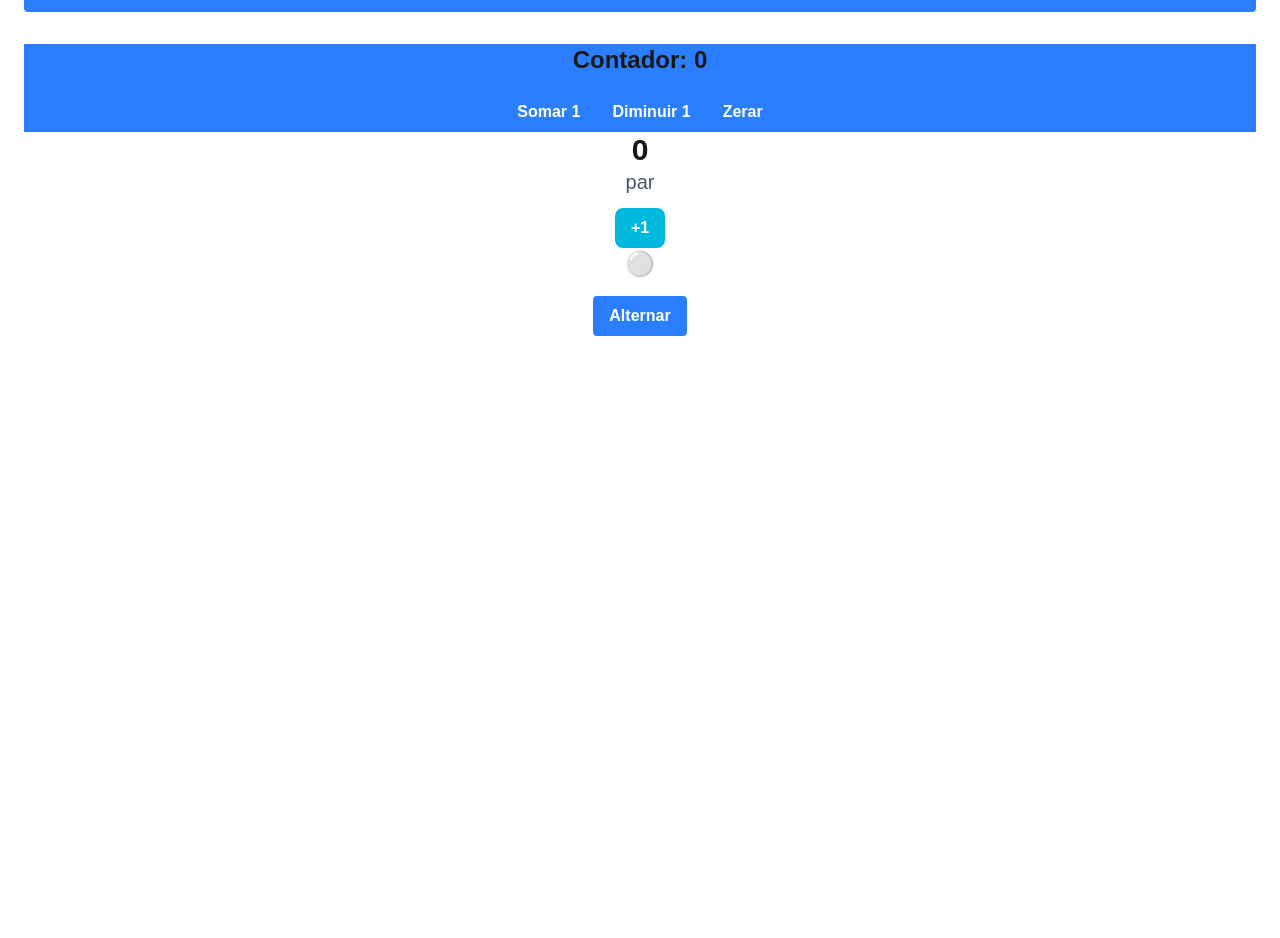
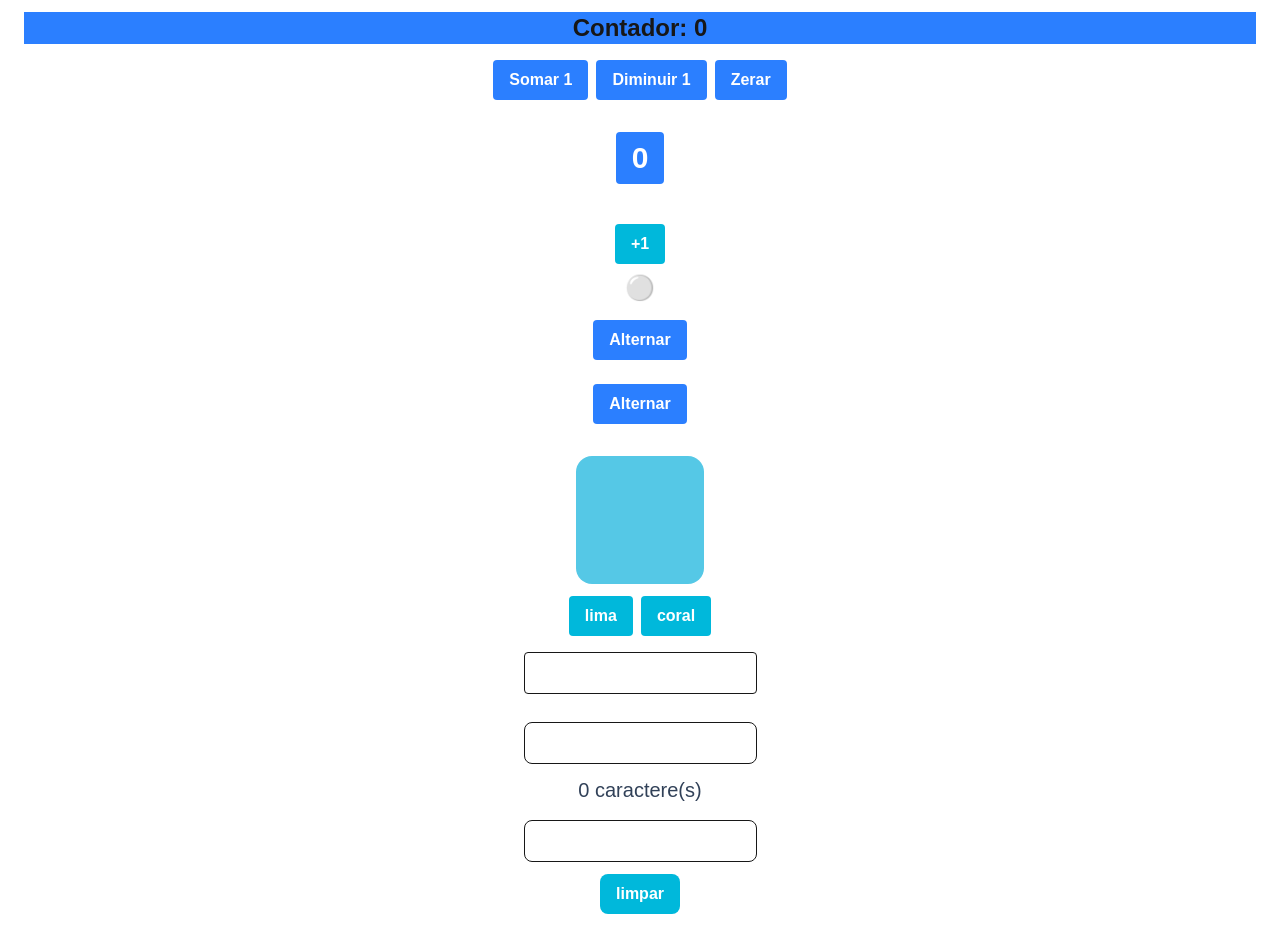
Before and after one commit to GustavoTFPR/ReactAula, a Next.js app: page /lista03 in a window 1280 px wide. Shown: the part 220-1158 px from the top of the page. Before the commit the page ends 800 px from the top, so only its background shows below. Built offline with nearby package versions, Linux system fonts and the light colour scheme.

Commit message:
Adicionando exercícios até o exercício 10

```diff
--- a/app/lista03/page.tsx
+++ b/app/lista03/page.tsx
@@ -1,8 +1,13 @@
 import AlertOnClique from "@/components/lista03/AlertOnClick";
 import ContadorMaisUm from "@/components/lista03/Contador+1";
+import ContarCaracteres from "@/components/lista03/ContarCaracteres";
+import InputControlado from "@/components/lista03/InputControlado";
 import MenosUmEZerar from "@/components/lista03/MenosUmEZerar";
+import MostrarEsconder from "@/components/lista03/MostrarEsconder";
 import ParOuImpar from "@/components/lista03/ParOuImpar";
+import ResetarInput from "@/components/lista03/ResetarInput";
 import ToggleLigaDesliga from "@/components/lista03/ToggleLigaDesliga";
+import TrocaCor from "@/components/lista03/TrocaCor";
 
 export default function Lista03() {
     return (
@@ -12,6 +17,11 @@ export default function Lista03() {
             <MenosUmEZerar/>
             <ParOuImpar/>
             <ToggleLigaDesliga/>
-        </main>
-    )
+            <MostrarEsconder/>
+            <TrocaCor/>
+            <InputControlado/>
+            <ContarCaracteres/>
+            <ResetarInput/>
+    </main>
+);
 }
--- a/components/lista03/AlertOnClick.tsx
+++ b/components/lista03/AlertOnClick.tsx
@@ -6,7 +6,7 @@
 
 export default function AlertOnClique() {
     return (
-        <button className="bg-yellow-500 hover:bg-yellow-600 text-white font-bold py-2 px-4 rounded mb-8 py-4" onClick={() => alert("Olá, turma!")}>
+        <button className="bg-yellow-500 hover:bg-yellow-600 text-white font-bold py-2 px-4 rounded mb-8" onClick={() => alert("Olá, turma!")}>
             Clique aqui
         </button>
     )
--- a/components/lista03/Contador+1.tsx
+++ b/components/lista03/Contador+1.tsx
@@ -9,8 +9,8 @@ import { useState } from "react";
 export default function ContadorMaisUm() {
         const [n, setN] = useState<number>(0);
         return (
-            <div className="bg-blue-500 font-bold rounded text-center mb-8 py-4">
-                <p className="text-2xl font-bold mb-4 text-white">Contador: {n}</p>
+            <div className="font-bold rounded text-center mb-8 py-2">
+                <p className="bg-blue-500 text-2xl font-bold mb-4 text-white">Contador: {n}</p>
                 <button className="bg-blue-500 hover:bg-blue-600 text-white font-bold py-2 px-4 rounded" onClick={() => setN(n + 1)}>Somar 1</button>
             </div>
 );
--- /dev/null
+++ b/components/lista03/ContarCaracteres.tsx
@@ -0,0 +1,19 @@
+//Lista 03 Exercício 09
+// Enunciado: Contar caracteres
+// Três botões: A partir do input controlado, mostre {texto.length} — quantas letras já foram digitadas.
+
+"use client";
+
+import { useState } from "react";
+
+export default function ContarCaracteres() {
+    const [texto, setTexto] = useState<string>("");
+    return (
+    <div className="text-center mb-4">
+        <input className="border rounded-lg px-3 py-2 mb-3"
+        value={texto}
+        onChange={(e: React.ChangeEvent<HTMLInputElement>) => setTexto(e.target.value)} />
+        <p className="text-xl text-slate-700">{texto.length} caractere(s)</p>
+    </div>
+);
+}
--- /dev/null
+++ b/components/lista03/InputControlado.tsx
@@ -0,0 +1,19 @@
+//Lista 03 Exercício 08
+// Enunciado: Input controlado
+// Um input com value e onChange ligados ao estado. O que você digita aparece abaixo.
+
+"use client";
+
+import { useState } from "react";
+
+export default function InputControlado() {
+
+const [texto, setTexto] = useState<string>("");
+    return (
+        <div className="text-center mb-4">
+            <input className="border rounded px-3 py-2 mb-3"
+            value={texto}onChange={(e: React.ChangeEvent<HTMLInputElement>) => setTexto(e.target.value)} />
+            <p className="text-xl text-black">{texto}</p>
+        </div>
+);
+}
--- a/components/lista03/MenosUmEZerar.tsx
+++ b/components/lista03/MenosUmEZerar.tsx
@@ -9,11 +9,13 @@ import { useState } from "react";
 export default function MenosUmEZerar() {
         const [n, setN] = useState<number>(0);
         return (
-            <div className="bg-blue-500 text-center">
-                <p className="text-2xl font-bold mb-4">Contador: {n}</p>
-                <button className="bg-blue-500 hover:bg-blue-600 text-white font-bold py-2 px-4 rounded" onClick={() => setN(n + 1)}>Somar 1</button>
-                <button className="bg-blue-500 hover:bg-blue-600 text-white font-bold py-2 px-4 rounded" onClick={() => setN(n - 1)}>Diminuir 1</button>
-                <button className="bg-blue-500 hover:bg-blue-600 text-white font-bold py-2 px-4 rounded" onClick={() => setN(0)} >Zerar</button>
+            <div className="text-center mb-8">
+                <p className="text-2xl block bg-blue-500 font-bold mb-4">Contador: {n}</p>
+                <div className="flex gap-2 justify-center">
+                    <button className="bg-blue-500 text-1xl font-bold text-white px-4 py-2 rounded" onClick={() => setN(n + 1)}>Somar 1</button>
+                    <button className="bg-blue-500 text-1xl font-bold text-white px-4 py-2 rounded" onClick={() => setN(n - 1)}>Diminuir 1</button>
+                    <button className="bg-blue-500 text-1xl font-bold text-white px-4 py-2 rounded" onClick={() => setN(0)} >Zerar</button>
+                </div>
             </div>
     )
 }
--- /dev/null
+++ b/components/lista03/MostrarEsconder.tsx
@@ -0,0 +1,19 @@
+//Lista 03 Exercício 06
+// Enunciado: Mostrar / esconder
+// Um boolean controla um parágrafo: use && para exibi-lo só quando for true.
+
+
+"use client";
+
+import { useState } from "react";
+
+export default function MostrarEsconder() {
+    const [visivel, setVisivel] = useState<boolean>(false);
+    return (
+        <div className="text-center mb-4">
+            <button className="inline-block bg-blue-500 text-1xl font-bold text-white px-4 py-2 rounded mb-4"
+            onClick={() => setVisivel(!visivel)}>Alternar</button>
+            {visivel && <p className="text-xl bg-blue-500 justify-center flex text-white"> Olá, turma!</p>}
+        </div>
+    );
+}
--- a/components/lista03/ParOuImpar.tsx
+++ b/components/lista03/ParOuImpar.tsx
@@ -10,9 +10,9 @@ export default function ParOuImpar() {
     const [n, setN] = useState<number>(0);
     return (
     <div className="text-center">
-        <p className="text-3xl font-bold">{n}</p>
-        <p className="text-xl text-slate-600 mb-3">{n % 2 === 0 ? "par" : "impar"}</p>
-        <button className="bg-cyan-500 hover:bg-cyan-600 text-white font-bold px-4 py-2 rounded-lg" onClick={() => setN(n + 1)}>+1</button>
+        <p className="inline-block bg-blue-500 text-3xl font-bold text-white px-4 py-2 rounded">{n}</p>
+        <p className="text-xl text-white mb-3">{n % 2 === 0 ? "par" : "impar"}</p>
+        <button className="bg-cyan-500 hover:bg-cyan-600 text-white font-bold px-4 py-2 rounded" onClick={() => setN(n + 1)}>+1</button>
     </div>
 );
 }
--- /dev/null
+++ b/components/lista03/ResetarInput.tsx
@@ -0,0 +1,20 @@
+//Lista 03 Exercício 10
+// Enunciado: Resetar o input
+// Três botões: Acrescente um botão que limpa o campo com setTexto(""). Como é controlado, o input esvazia sozinho.
+
+"use client";
+
+import { useState } from "react";
+
+export default function ResetarInput() {
+    const [texto, setTexto] = useState<string>("");
+    return (
+        <div className="text-center flex flex-col gap-3 items-center">
+            <input className="border rounded-lg px-3 py-2"
+            value={texto}
+            onChange={(e: React.ChangeEvent<HTMLInputElement>) => setTexto(e.target.value)} />
+            <button className="bg-cyan-500 hover:bg-cyan-600 text-white font-bold px-4 py-2 rounded-lg"
+            onClick={() => setTexto("")}>limpar</button>
+        </div>
+    );
+}
--- a/components/lista03/ToggleLigaDesliga.tsx
+++ b/components/lista03/ToggleLigaDesliga.tsx
@@ -9,9 +9,9 @@ import { useState } from "react";
 export default function ToggleLigaDesliga() {
     const [ligado, setLigado] = useState<boolean>(false);
     return (
-        <div className="text-center">
+        <div className="text-center py-2 px-4 rounded mb-4">
             <p className="text-2xl font-bold mb-4">{ligado ? "🟢" : "⚪"}</p>
-            <button className="bg-blue-500 hover:bg-blue-600 text-white font-bold py-2 px-4 rounded" onClick={() => setLigado(!ligado)}>Alternar</button>
+            <button className="bg-blue-500 justify-center hover:bg-blue-600 text-white font-bold py-2 px-4 rounded" onClick={() => setLigado(!ligado)}>Alternar</button>
         </div>
     );
 }
--- /dev/null
+++ b/components/lista03/TrocaCor.tsx
@@ -0,0 +1,20 @@
+//Lista 03 Exercício 07
+// Enunciado: Trocar a cor
+// Guarde a cor no estado (string). O botão troca; uma div pinta com style inline.
+
+"use client";
+
+import { useState } from "react";
+
+export default function TrocaCor() {
+    const [cor, setCor] = useState<string>("#55C8E6");
+        return (
+            <div className="text-center mb-4">
+                <div className="w-32 h-32 rounded-2xl mx-auto mb-3" style={{ backgroundColor: cor }}></div>
+                    <div className="flex gap-2 justify-center">
+                        <button className="bg-cyan-500 hover:bg-cyan-600 text-white font-bold px-4 py-2 rounded" onClick={() => setCor("#9FD52F")}>lima</button>
+                        <button className="bg-cyan-500 hover:bg-cyan-600 text-white font-bold px-4 py-2 rounded" onClick={() => setCor("#FF7158")}>coral</button>
+                </div>
+            </div>
+);
+}
```
